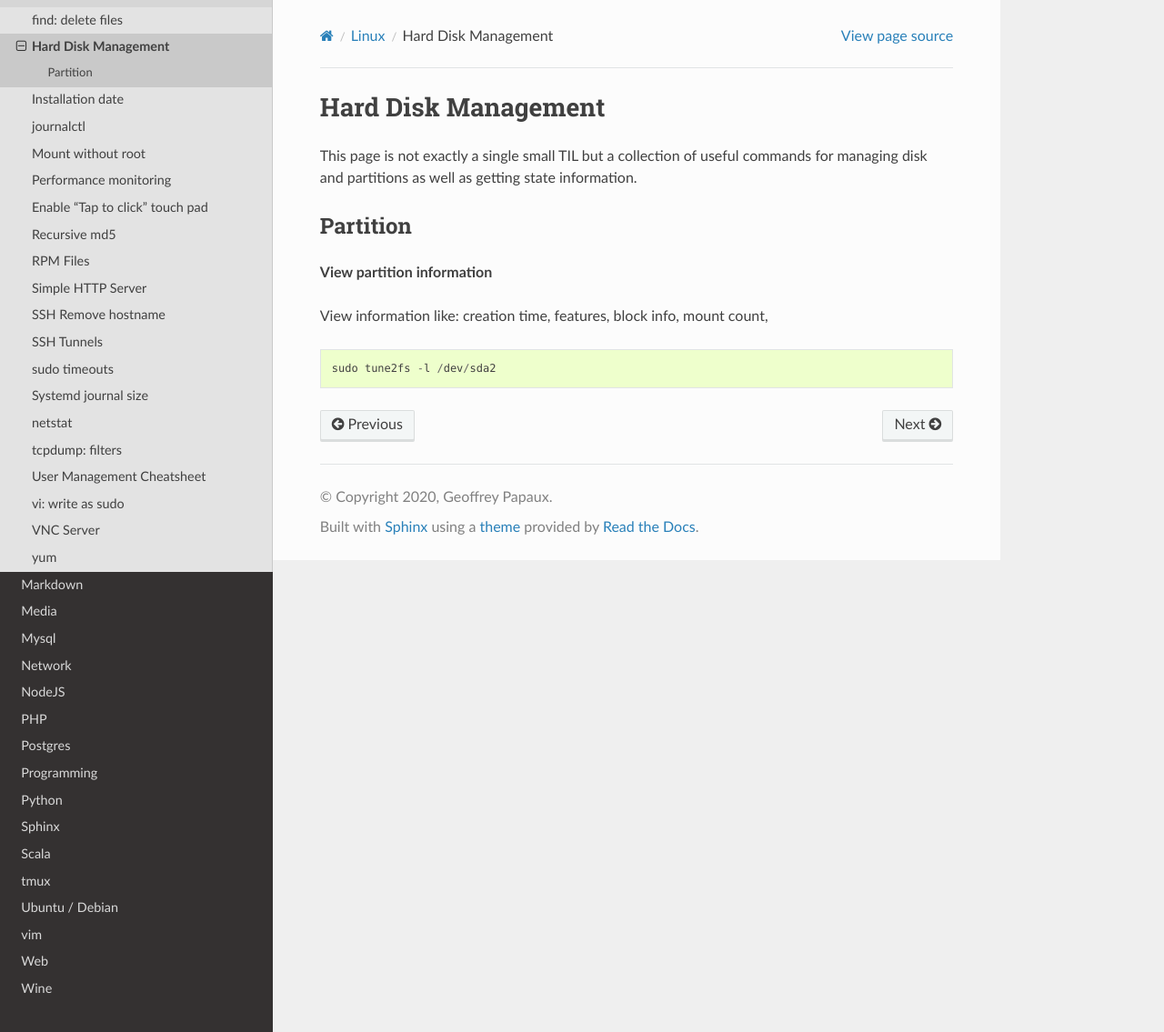
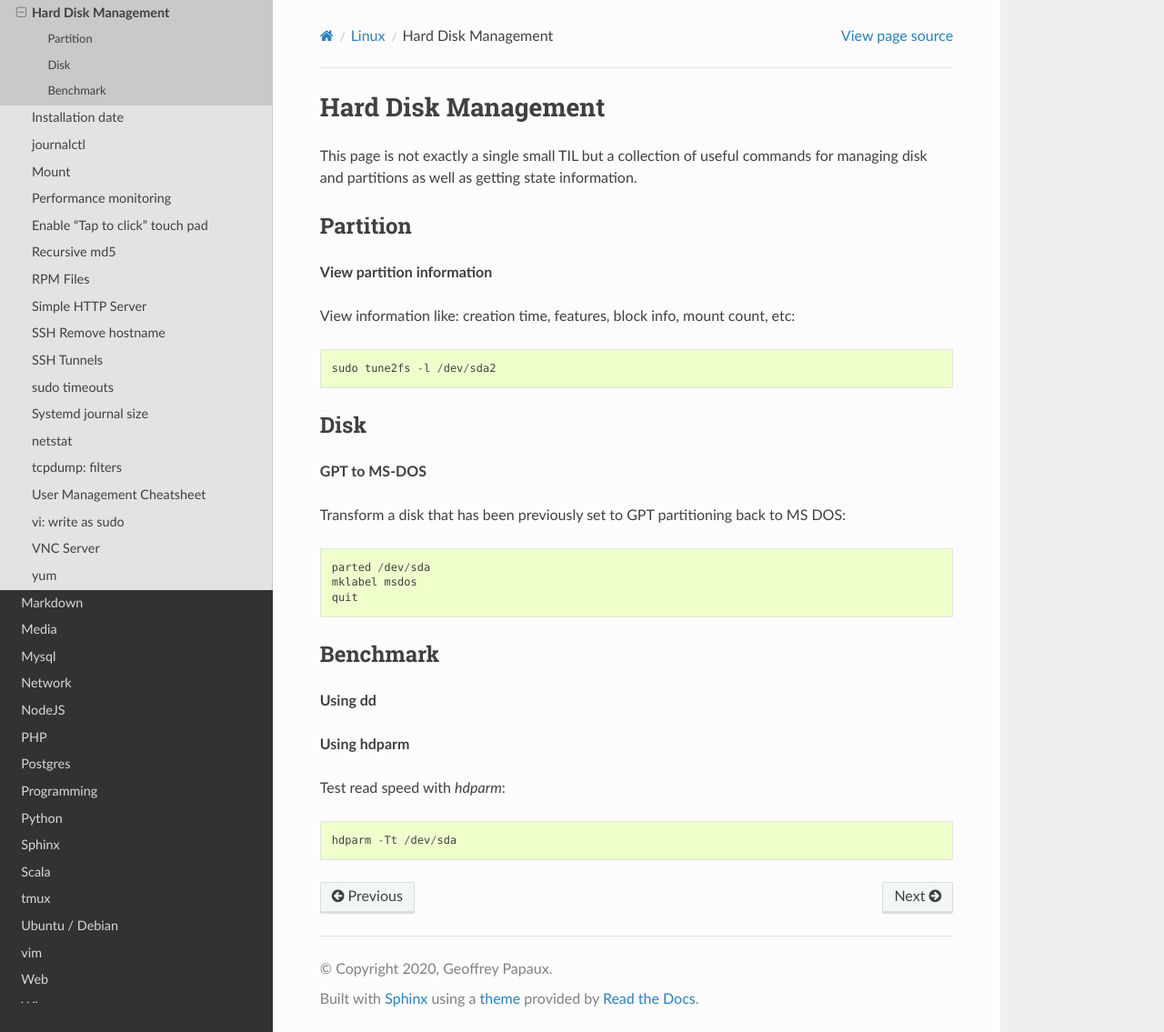
Before and after one commit to papaux/til, a Sphinx documentation site: the page built from source/linux/hard-disk-management.rst, in a window 1280 px wide and 1135 px high. Shown: the whole window at 91% size. Built offline with Sphinx 7.4.7 and the Read the Docs theme 2.0.0, drawn with Linux system fonts in a browser that asks for light colours.

Commit message:
linux: various additions

```diff
--- a/source/linux/_.rst
+++ b/source/linux/_.rst
@@ -15,7 +15,7 @@ Linux
    hard-disk-management.rst
    install-date.rst
    journalctl.rst
-   mount-without-root.rst
+   mount.rst
    performance-monitoring.rst
    package-managers.rst
    recursive-md5.rst
--- a/source/linux/hard-disk-management.rst
+++ b/source/linux/hard-disk-management.rst
@@ -8,8 +8,28 @@ Partition
 
 **View partition information**
 
-View information like: creation time, features, block info, mount count,
-
-::
+View information like: creation time, features, block info, mount count, etc::
 
   sudo tune2fs -l /dev/sda2
+
+Disk
+~~~~
+
+**GPT to MS-DOS**
+
+Transform a disk that has been previously set to GPT partitioning back to MS DOS::
+
+  parted /dev/sda
+  mklabel msdos
+  quit
+
+Benchmark
+~~~~~~~~~
+
+**Using dd**
+
+**Using hdparm**
+
+Test read speed with `hdparm`::
+
+  hdparm -Tt /dev/sda
```
Also changed, not shown: source/linux/mount.rst (renamed from source/linux/mount-without-root.rst, +12 -2 lines), source/linux/yum.rst (+8 -0 lines).
